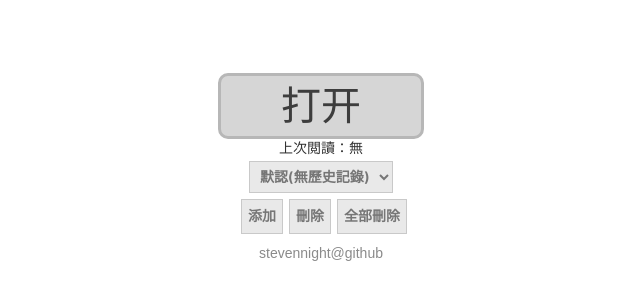
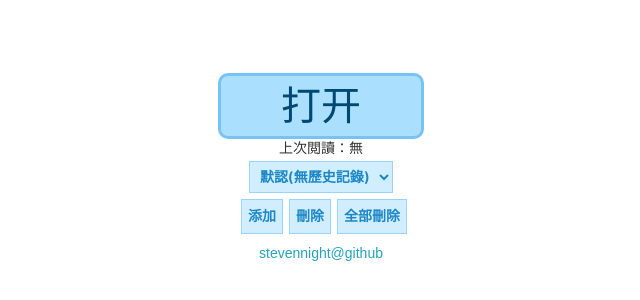
Before and after one commit to stevennight/manga-viewer, a Vue app: page /#/ in a window 1280 px wide. Shown: the part 234-534 px from the top of the page, without its empty margins (319-959 px from the left). Built offline with nearby package versions, Linux system fonts and the light colour scheme; what vue-fullscreen would draw is missing.

Commit message:
delete grey css

```diff
--- a/src/assets/style/reset.css
+++ b/src/assets/style/reset.css
@@ -1,5 +1,4 @@
 @charset "utf-8";
-html{-webkit-filter: grayscale(100%);-moz-filter: grayscale(100%);-ms-filter: grayscale(100%);-o-filter: grayscale(100%);filter: grayscale(100%);filter: gray;}
 html{background-color:#fff;color:#000;font-size:12px;user-select: none;}
 body,ul,ol,dl,dd,h1,h2,h3,h4,h5,h6,figure,form,fieldset,legend,input,textarea,button,p,blockquote,th,td,pre,xmp{margin:0;padding:0}
 body,input,textarea,button,select,pre,xmp,tt,code,kbd,samp{line-height:1.5;font-family:tahoma,arial,"Hiragino Sans GB",simsun,sans-serif}
```
Also changed, not shown: 3 other files (tests, documents, lock files or other folders).
